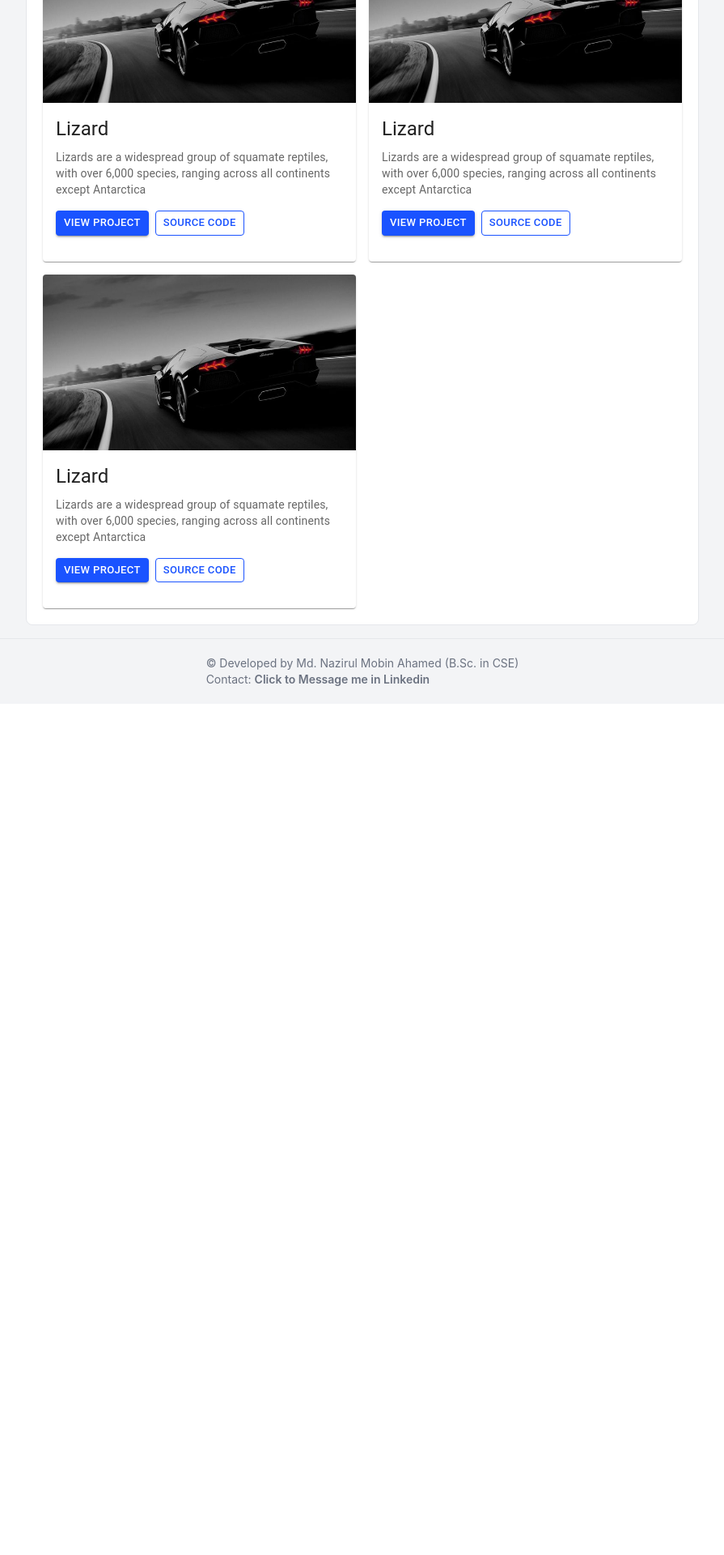
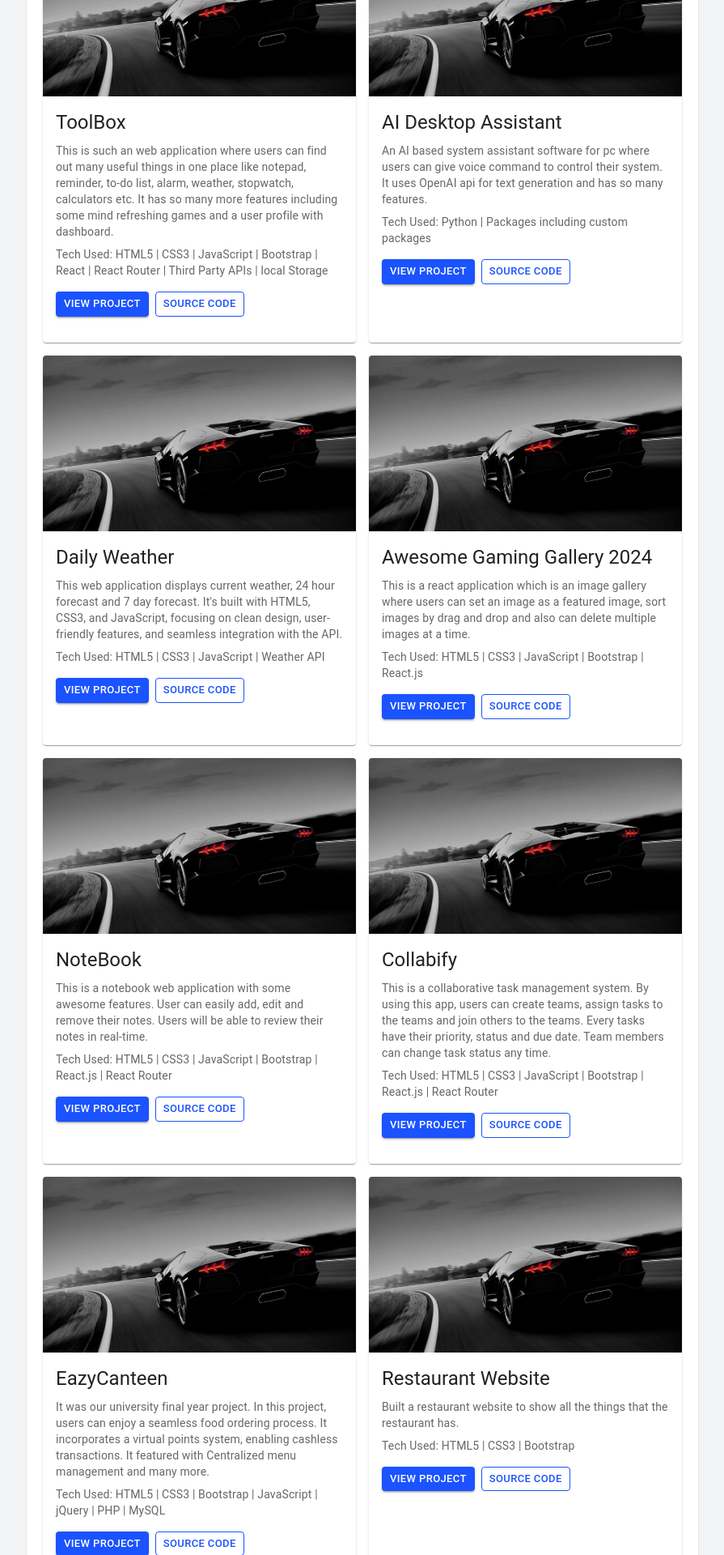
Before and after one commit to AntoAhamed/Updated-Portfolio, a React (Create React App) app: page /projects in a window 1280 px wide. Shown: the part 720-2640 px from the top of the page at 81% size, without its empty margins (192-1087 px from the left). Before the commit the page ends 1589 px from the top, so only its background shows below. Built offline with nearby package versions, Linux system fonts and the light colour scheme.

Commit message:
projects are added

```diff
--- a/src/components/Contacts.jsx
+++ b/src/components/Contacts.jsx
@@ -15,15 +15,15 @@ function Contacts() {
                 </div>
                 <div className='grid lg:grid-cols-3 md:grid-cols-1 mb-5'>
                     <div className='flex flex-col items-center hover:bg-gray-100 rounded-lg py-2'>
-                        <PhoneAndroidIcon fontSize='large' sx={{ color: 'gray' }} />
+                        <PhoneAndroidIcon fontSize='large' sx={{ color: '#6663C6' }} />
                         <span>+8801876678984</span>
                     </div>
                     <div className='flex flex-col items-center hover:bg-gray-100 rounded-lg py-2'>
-                        <EmailIcon fontSize='large' sx={{ color: 'gray' }} />
+                        <EmailIcon fontSize='large' sx={{ color: '#6663C6' }} />
                         <span>mdnazirulmobinahamed@gmail.com</span>
                     </div>
                     <div className='flex flex-col items-center hover:bg-gray-100 rounded-lg py-2'>
-                        <LocationOnIcon fontSize='large' sx={{ color: 'gray' }} />
+                        <LocationOnIcon fontSize='large' sx={{ color: '#6663C6' }} />
                         <span>Dhaka, Bangladesh</span>
                     </div>
                 </div>
--- a/src/components/Navbar.jsx
+++ b/src/components/Navbar.jsx
@@ -40,18 +40,18 @@ function Navbar() {
                 </div>
                 <div className='px-5'>
                     <div className='grid lg:grid-cols-2 md:grid-cols-1 border-b py-2'>
-                        <div className='flex lg:flex-row items-center md:justify-center md:flex-col'>
+                        <div className='flex lg:flex-row items-center md:justify-center md:flex-col sm:flex-col'>
                             <img src={user} alt='User' width={'25%'} style={{ borderRadius: '50%' }} className='border-4 mr-1' />
                             <div>
                                 <p className='text-3xl font-bold mb-2'>Md. Nazirul Mobin Ahamed</p>
-                                <p className='text-lg text-gray-500'>Passionate Software Developer (MERN)</p>
+                                <p className='text-gray-500'>Passionate Software Developer (MERN)</p>
                             </div>
                         </div>
                         <div className='flex lg:justify-end sm:justify-center items-end md:my-3'>
                             <div className='mr-3'>
                                 <Button variant='contained' sx={{ bgcolor: '#1a53ff', fontWeight: '600' }}>
                                     <FileCopyIcon />
-                                    <span className='ml-1'>Download Resume</span>
+                                    <span className='ml-1'><a href='https://drive.google.com/file/d/1R6sYsuBHzBTubpJ7amUPs4EZSrvmpjup/view?usp=sharing' target='_blank'>Download Resume</a></span>
                                 </Button>
                             </div>
                             <div>
--- a/src/components/about/About.jsx
+++ b/src/components/about/About.jsx
@@ -25,7 +25,7 @@ function About() {
   return (
     <div className="grid lg:grid-cols-3 md:grid-cols-1 border rounded-lg bg-white">
       {/* Sidebar */}
-      <div className="lg:border-r-2 lg:border-b-0 md:border-b-2 p-5">
+      <div className="lg:border-r-2 lg:border-b-0 md:border-b-2 sm:border-b-2 p-5">
         <p className="text-xl font-bold mb-3">About</p>
         <p
           className={`font-semibold mb-3 cursor-pointer ${activeComponent === "Overview" ? "text-blue-500 bg-blue-100 p-2 rounded-lg" : "text-gray-500 hover:text-blue-400"
--- a/src/components/projects/ProjectCard.jsx
+++ b/src/components/projects/ProjectCard.jsx
@@ -7,9 +7,11 @@ import CardActionArea from '@mui/material/CardActionArea';
 import Demo from '../../assets/project_demo.jpg'
 import { Button } from '@mui/material';
 
-export default function ProjectCard() {
+export default function ProjectCard(props) {
+  const { project } = props
+
   return (
-    <Card sx={{ maxWidth: 450, justifySelf: 'center' }}>
+    <Card sx={{ maxWidth: '100%', justifySelf: 'center' }}>
       <CardActionArea>
         <CardMedia
           component="img"
@@ -19,15 +21,21 @@ export default function ProjectCard() {
         />
         <CardContent>
           <Typography gutterBottom variant="h5" component="div">
-            Lizard
+            {project.title}
           </Typography>
           <Typography variant="body2" sx={{ color: 'text.secondary' }}>
-            Lizards are a widespread group of squamate reptiles, with over 6,000
-            species, ranging across all continents except Antarctica
+            {project.description}
           </Typography>
-          <Typography component="div" sx={{margin: '16px 0'}}>
-            <Button variant='contained' size='small' sx={{marginRight: '8px', bgcolor: '#1a53ff'}}>View Project</Button>
-            <Button variant='outlined' size='small' sx={{color: '#1a53ff', borderColor: '#1a53ff'}}>Source Code</Button>
+          <Typography variant="body2" sx={{ marginTop: '8px', color: 'text.secondary' }}>
+            {project.tech_used}
+          </Typography>
+          <Typography component="div" sx={{ margin: '16px 0' }}>
+            <a href={project.live_url} target='_blank'>
+              <Button variant='contained' size='small' sx={{ marginRight: '8px', bgcolor: '#1a53ff' }}>View Project</Button>
+            </a>
+            <a href={project.source_code_url} target='_blank'>
+              <Button variant='outlined' size='small' sx={{ color: '#1a53ff', borderColor: '#1a53ff' }}>Source Code</Button>
+            </a>
           </Typography>
         </CardContent>
       </CardActionArea>
--- a/src/components/projects/Projects.jsx
+++ b/src/components/projects/Projects.jsx
@@ -2,13 +2,104 @@ import React from 'react'
 import ProjectCard from './ProjectCard'
 
 function Projects() {
+  const projects = [
+    {
+      image: "",
+      title: "ToolBox",
+      description: "This is such an web application where users can find out many useful things in one place like notepad, reminder, to-do list, alarm, weather, stopwatch, calculators etc. It has so many more features including some mind refreshing games and a user profile with dashboard.",
+      tech_used: "Tech Used: HTML5 | CSS3 | JavaScript | Bootstrap | React | React Router | Third Party APIs | local Storage",
+      live_url: "https://tool-box-plus.vercel.app",
+      source_code_url: "https://github.com/AntoAhamed/Fun-Project",
+    },
+    {
+      image: "",
+      title: "AI Desktop Assistant",
+      description: "An AI based system assistant software for pc where users can give voice command to control their system. It uses OpenAI api for text generation and has so many features.",
+      tech_used: "Tech Used: Python | Packages including custom packages",
+      live_url: "https://www.linkedin.com/posts/nazirulmobin_artificialintelligence-ai-techjourney-activity-7214629856246972417-rrRu?utm_source=share&utm_medium=member_desktop",
+      source_code_url: "https://www.linkedin.com/posts/nazirulmobin_artificialintelligence-ai-techjourney-activity-7214629856246972417-rrRu?utm_source=share&utm_medium=member_desktop",
+    },
+    {
+      image: "",
+      title: "Daily Weather",
+      description: "This web application displays current weather, 24 hour forecast and 7 day forecast. It's built with HTML5, CSS3, and JavaScript, focusing on clean design, user-friendly features, and seamless integration with the API.",
+      tech_used: "Tech Used: HTML5 | CSS3 | JavaScript | Weather API",
+      live_url: "https://daily-weather-iota.vercel.app",
+      source_code_url: "https://github.com/AntoAhamed/Daily-Weather",
+    },
+    {
+      image: "",
+      title: "Awesome Gaming Gallery 2024",
+      description: "This is a react application which is an image gallery where users can set an image as a featured image, sort images by drag and drop and also can delete multiple images at a time.",
+      tech_used: "Tech Used: HTML5 | CSS3 | JavaScript | Bootstrap | React.js",
+      live_url: "https://awesome-gallery-six.vercel.app",
+      source_code_url: "https://github.com/AntoAhamed/Awesome-Gallery",
+    },
+    {
+      image: "",
+      title: "NoteBook",
+      description: "This is a notebook web application with some awesome features. User can easily add, edit and remove their notes. Users will be able to review their notes in real-time.",
+      tech_used: "Tech Used: HTML5 | CSS3 | JavaScript | Bootstrap | React.js | React Router",
+      live_url: "https://notebook-nine.vercel.app",
+      source_code_url: "https://github.com/AntoAhamed/Notebook",
+    },
+    {
+      image: "",
+      title: "Collabify",
+      description: "This is a collaborative task management system. By using this app, users can create teams, assign tasks to the teams and join others to the teams. Every tasks have their priority, status and due date. Team members can change task status any time.",
+      tech_used: "Tech Used: HTML5 | CSS3 | JavaScript | Bootstrap | React.js | React Router",
+      live_url: "https://collaborative-task-management-app-five.vercel.app",
+      source_code_url: "https://github.com/AntoAhamed/Collaborative-Task-Management-App",
+    },
+    {
+      image: "",
+      title: "EazyCanteen",
+      description: "It was our university final year project. In this project, users can enjoy a seamless food ordering process. It incorporates a virtual points system, enabling cashless transactions. It featured with Centralized menu management and many more.",
+      tech_used: "Tech Used: HTML5 | CSS3 | Bootstrap | JavaScript | jQuery | PHP | MySQL",
+      live_url: "https://github.com/AntoAhamed/Canteen-Management",
+      source_code_url: "https://github.com/AntoAhamed/Canteen-Management",
+    },
+    {
+      image: "",
+      title: "Restaurant Website",
+      description: "Built a restaurant website to show all the things that the restaurant has.",
+      tech_used: "Tech Used: HTML5 | CSS3 | Bootstrap",
+      live_url: "https://antoahamed.github.io/Restaurant",
+      source_code_url: "https://github.com/AntoAhamed/Restaurant",
+    },
+    {
+      image: "",
+      title: "InfoTech",
+      description: "This is a blog website. This website contains the information about the tech world.",
+      tech_used: "Tech Used: HTML5 | CSS3 | Bootstrap",
+      live_url: "https://antoahamed.github.io/infoTech",
+      source_code_url: "https://github.com/AntoAhamed/infoTech",
+    },
+    {
+      image: "",
+      title: "TextUtils",
+      description: "This is a text converting website with some other features. I have learned many concepts of react function-based components by doing this project.",
+      tech_used: "Tech Used: HTML5 | CSS3 | JavaScript | Bootstrap | React.js | React Router",
+      live_url: "https://text-utils-psi-black.vercel.app",
+      source_code_url: "https://github.com/AntoAhamed/TextUtils",
+    },
+    {
+      image: "",
+      title: "Guessing Game",
+      description: "This is a guessing game. In this game you have to guess a number which was selected by the game before.",
+      tech_used: "Tech Used: HTML5 | CSS3 | JavaScript",
+      live_url: "https://antoahamed.github.io/Guessing_Game",
+      source_code_url: "https://github.com/AntoAhamed/Guessing_Game",
+    },
+  ]
+
   return (
     <div className="border rounded-lg bg-white p-5">
       <p className="text-xl font-bold mb-3 border-b pb-3">Projects</p>
       <div className='grid lg:grid-cols-2 md:grid-cols-1 gap-4'>
-        <ProjectCard />
-        <ProjectCard />
-        <ProjectCard />
+        {projects.map((project, index) => (
+          <ProjectCard key={index} project={project} />
+        ))}
       </div>
     </div>
   )
--- a/src/components/skills/Skills.jsx
+++ b/src/components/skills/Skills.jsx
@@ -28,7 +28,7 @@ function Skills() {
   return (
     <div className="grid lg:grid-cols-3 md:grid-cols-1 border rounded-lg bg-white">
       {/* Sidebar */}
-      <div className="lg:border-r-2 lg:border-b-0 md:border-b-2 p-5">
+      <div className="lg:border-r-2 lg:border-b-0 md:border-b-2 sm:border-b-2 p-5">
         <p className="text-xl font-bold mb-3">Skills</p>
         <p
           className={`font-semibold mb-3 cursor-pointer ${activeComponent === "Expertise" ? "text-blue-500 bg-blue-100 p-2 rounded-lg" : "text-gray-500 hover:text-blue-400"
```
Also changed, not shown: src/components/Home.jsx (+1 -22 lines), src/components/about/ContactAndBasicInfo.jsx (+25 -0 lines).
